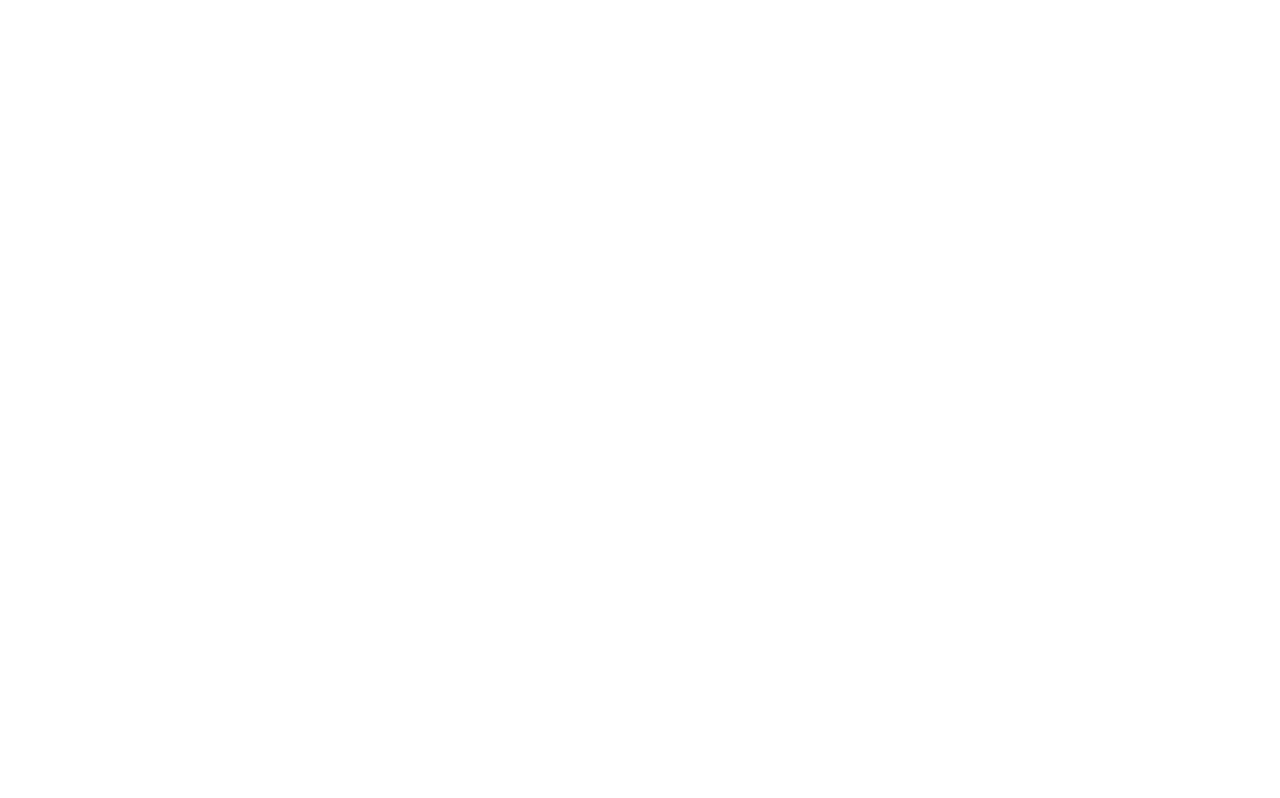
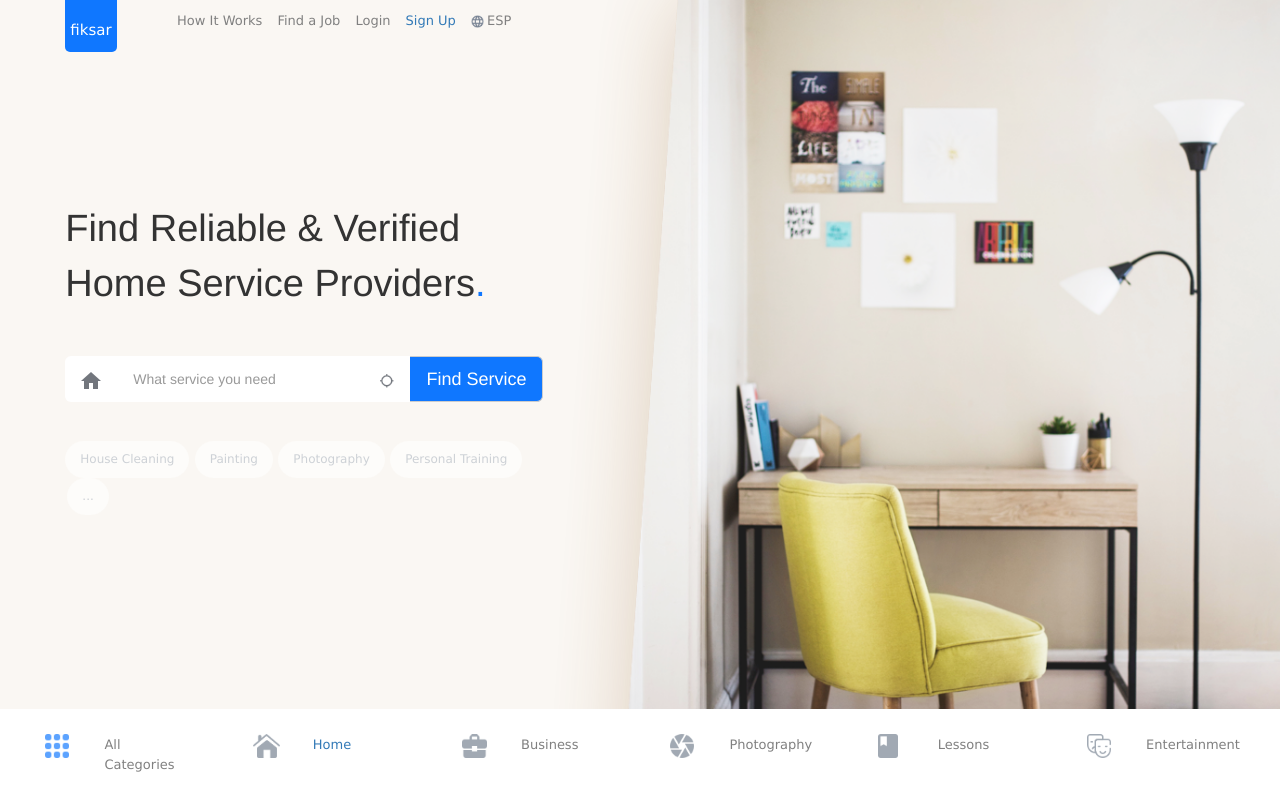
Before and after one commit to kartiksingh23/Perception, an Angular app: page / in a window 1280 px wide. Shown: the top 798 px of the page. Built offline with nearby package versions, Linux system fonts and the light colour scheme.

Commit message:
minor bug fixes

```diff
--- a/src/app/app.module.ts
+++ b/src/app/app.module.ts
@@ -10,6 +10,7 @@ import { HeaderComponent } from './header/header.component';
 import { SignupComponent } from './signup/signup.component';
 
 const appRoutes: Routes = [
+  { path: '', component: HomepageComponent },
   { path: 'home', component: HomepageComponent },
   { path: 'signup', component: SignupComponent },
 ];
--- a/src/app/footer/footer.component.html
+++ b/src/app/footer/footer.component.html
@@ -10,7 +10,7 @@
     </div>
     <div class="footerDiv col-xs-2 col-sm-2 col-md-2 col-lg-2">
         <div class="col-xs-4 col-sm-4 col-md-4 col-lg-4">
-          <img class="footerImages" src="assets/home-interface.png" ><img>
+          <a  routerLink="/home"><img class="footerImages" src="assets/home-interface.png" ><img></a>
         </div>
         <div class="hidden-sm hidden-xs col-xs-8 col-sm-8 col-md-8 col-lg-8">
           <span class="footerText"><a  routerLink="/home">Home</a></span>
--- a/src/app/signup/signup.component.html
+++ b/src/app/signup/signup.component.html
@@ -58,7 +58,7 @@
                               </label>
                         </div><br>
                         <div class="form-group">
-                            <button [disabled]="loading" class="btn btn-primary">SignUp</button>
+                            <button [disabled]="loading" class="btn btn-primary">SignUp</button><br><br><br><br>
                         </div>
                     </form>
                 </div>
--- a/src/app/signup/signup.component.ts
+++ b/src/app/signup/signup.component.ts
@@ -21,7 +21,7 @@ export class SignupComponent implements OnInit {
           dob: ['', [Validators.required]],
           email: ['', [Validators.required, Validators.email]],
           password: ['', [Validators.required, Validators.minLength(6)]],
-          contactNumber: ['', [Validators.required, Validators.maxLength(10), Validators.minLength(10), Validators.pattern('[0-9]{0,10}')]]
+          contactNumber: ['', [Validators.required, Validators.maxLength(10), Validators.minLength(10), Validators.pattern('[0-9]{0,1000}')]]
       });
   }
 
```
